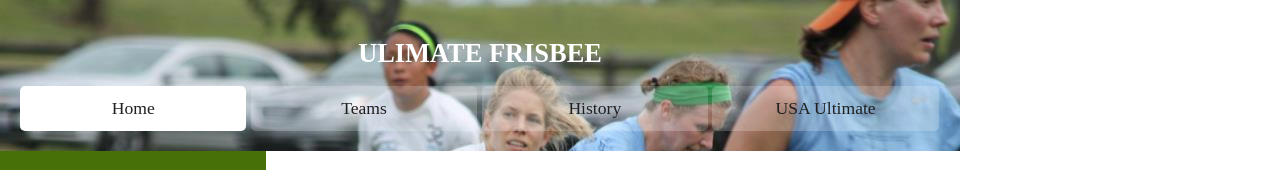
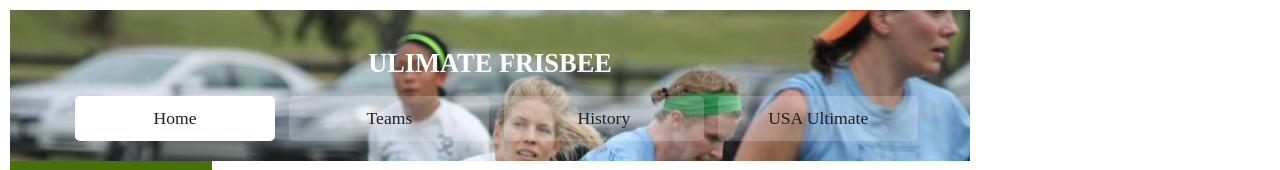
Before and after one commit to macoopman/learning_CSS_CourseProject, a plain HTML site: page index.html in a window 1280 px wide. Shown: the top 170 px of the page. Drawn offline with Linux system fonts and the light colour scheme.

Commit message:
week 2 final

```diff
--- a/css/hw1.css
+++ b/css/hw1.css
@@ -1,14 +1,14 @@
 
 
 body{
-	margin:0;
+	margin:5px;
+	padding: 5px;
 	font-size: 1.1em;
-
+	max-width: 960px;
 }
 header {
 	background: #A9A9A9 url("../images/flywheel.jpg")  no-repeat;
 	padding: 20px;
-	max-width: 920px;
 }
 
 h1, h2 {
@@ -33,14 +33,19 @@
 	color: #202020;
 }
 
+nav {
+	padding-left: 40px;
+}
+
 nav a{
 	display: inline-block;
 	background-color: rgba(253, 254, 254,.2);
-	width: 22%;
+	width: 20%;
 	padding: 12px;
 	text-align: center;
 	border-radius: 5px;
 	text-decoration: none;
+	margin:0 5px;
 }
 
 .active{
@@ -63,7 +68,6 @@
 	height: 500px;
 	background:  #477009;
 	padding: 5px;
-
 }
 
 .right{
```
